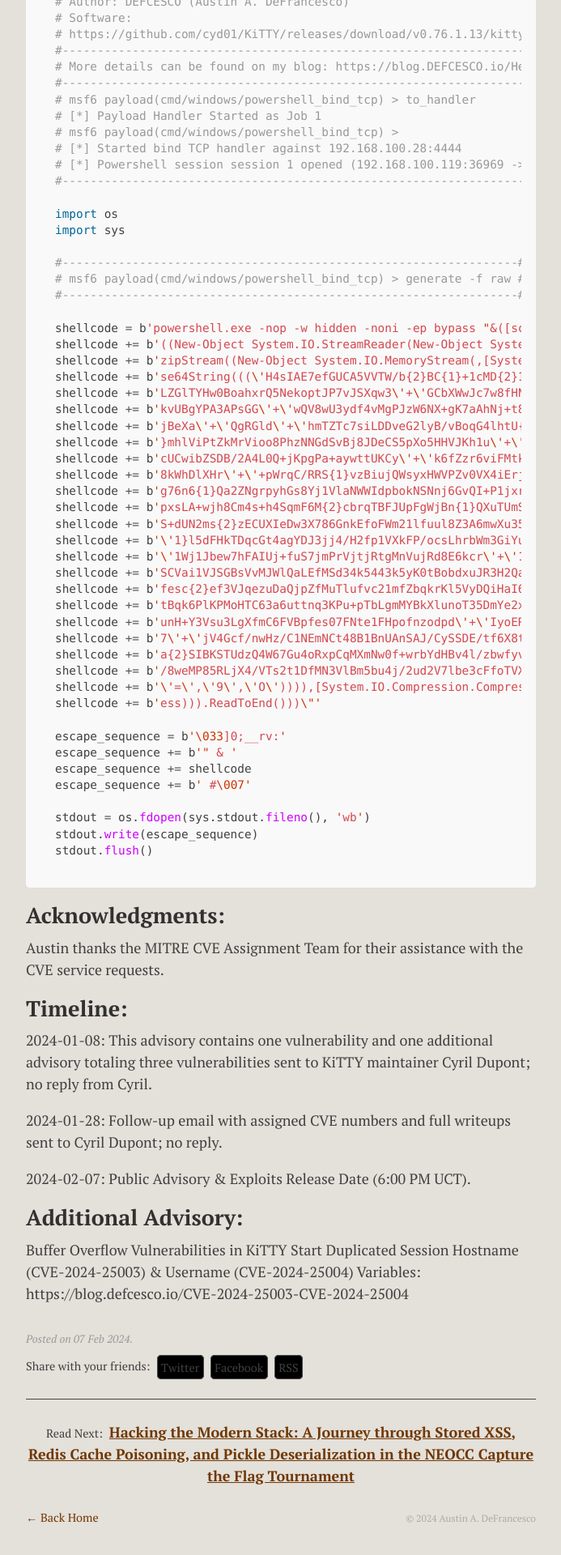
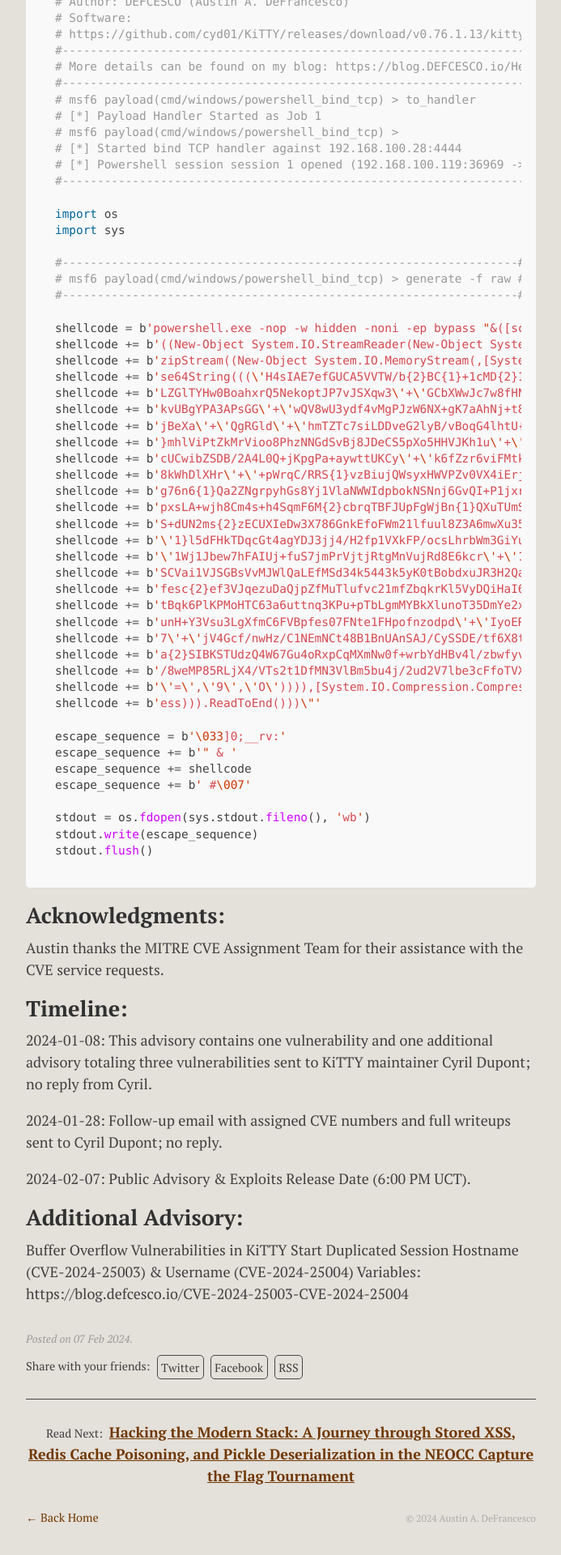
Before and after one commit to DEFCESCO/blog.defcesco.io, a Jekyll site: the page built from _posts/2024-02-07-CVE-2024-23749.md, in a window 1280 px wide. Shown: the part 2920-4840 px from the top of the page at 81% size, without its empty margins (293-986 px from the left). Built offline with Jekyll 4.4.1, drawn with Linux system fonts in a browser that asks for light colours.

Commit message:
Update _posts.scss

```diff
--- a/_sass/_posts.scss
+++ b/_sass/_posts.scss
@@ -53,7 +53,7 @@
     @include border-radius(5px);
     border: 1px solid $gray-2;
     color: inherit;
-    background: $gray-1;
+    background: #0000;
     vertical-align: middle;
     margin-left: .25rem;
     padding: .25rem;
```
